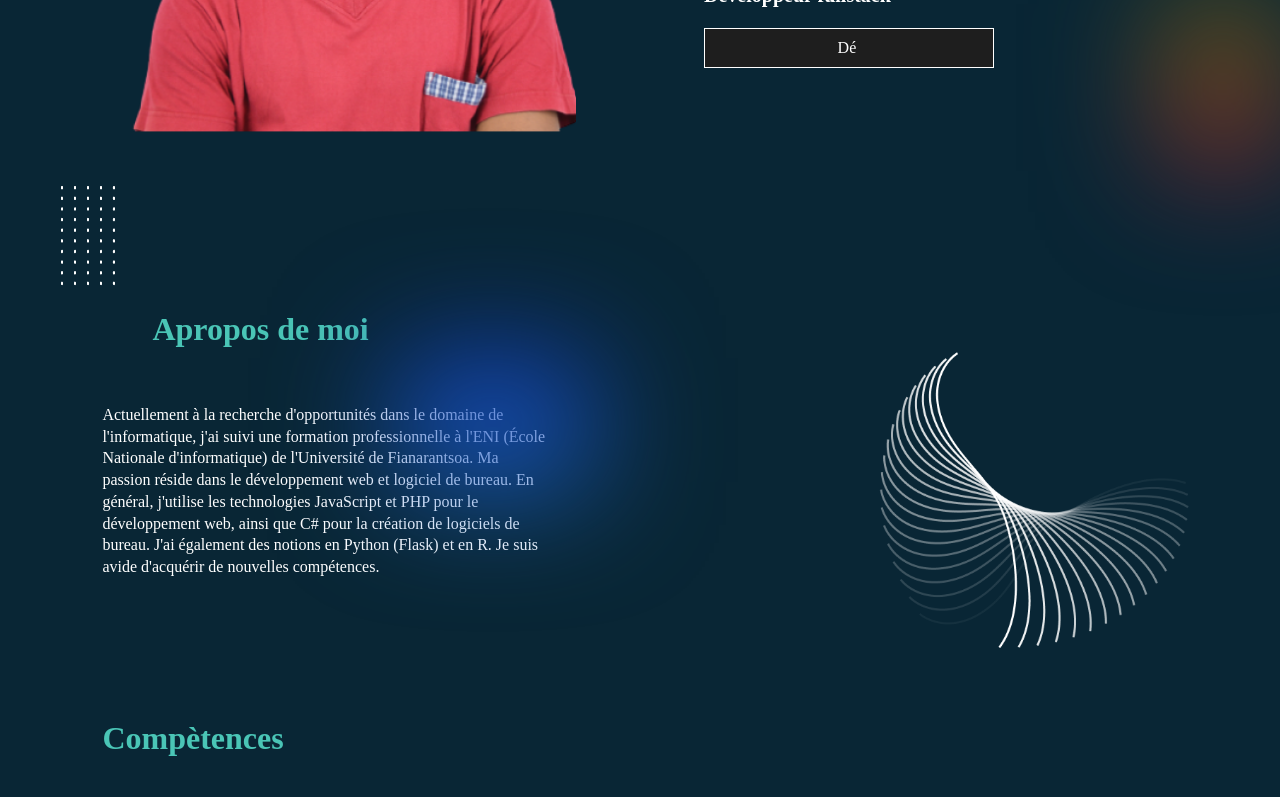
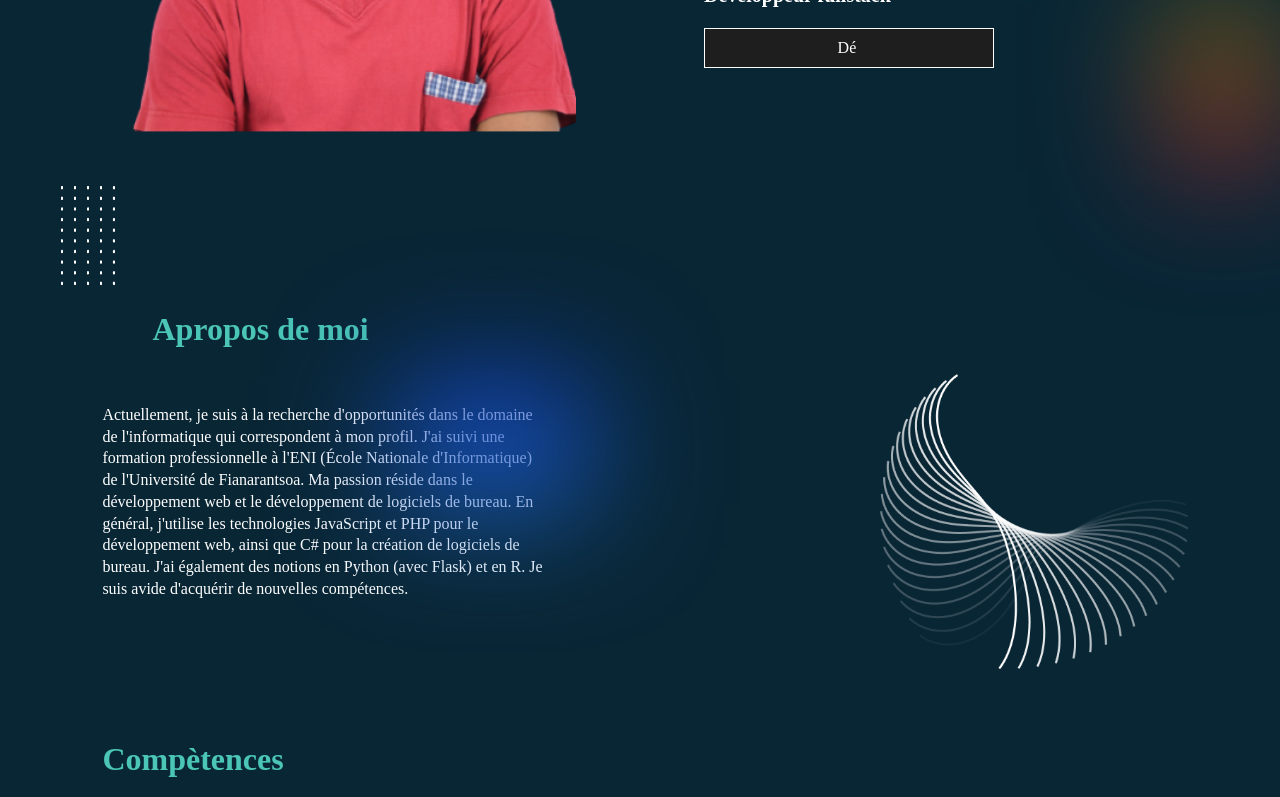
Before and after one commit to Clavien317/Myportfolio, a Next.js app: page / in a window 1280 px wide. Shown: the part 426-1223 px from the top of the page. Built offline with nearby package versions, Linux system fonts and the light colour scheme.

Commit message:
Update Contenu.js

```diff
--- a/pages/composants/Contenu.js
+++ b/pages/composants/Contenu.js
@@ -141,12 +141,11 @@ function Contenu() {
                 },
                 }}
             >
-            Actuellement à la recherche d'opportunités dans le domaine de l'informatique,
-            j'ai suivi une formation professionnelle à l'ENI (École Nationale d'informatique) de l'Université de Fianarantsoa.
-            Ma passion réside dans le développement web et logiciel de bureau.
-            En général, j'utilise les technologies JavaScript et PHP pour le développement web,
-            ainsi que C# pour la création de logiciels de bureau.
-            J'ai également des notions en Python (Flask) et en R. Je suis avide d'acquérir de nouvelles compétences.
+            Actuellement, je suis à la recherche d'opportunités dans le domaine de l'informatique qui correspondent à mon profil.
+                J'ai suivi une formation professionnelle à l'ENI (École Nationale d'Informatique) de l'Université de Fianarantsoa.
+                Ma passion réside dans le développement web et le développement de logiciels de bureau.
+                En général, j'utilise les technologies JavaScript et PHP pour le développement web, ainsi que C# pour la création de logiciels de bureau.
+                J'ai également des notions en Python (avec Flask) et en R. Je suis avide d'acquérir de nouvelles compétences.
             </motion.p>
         </div>
         <img src='/Looper-1.png' alt='' className="topo" data-aos="zoom-out"/>
```
